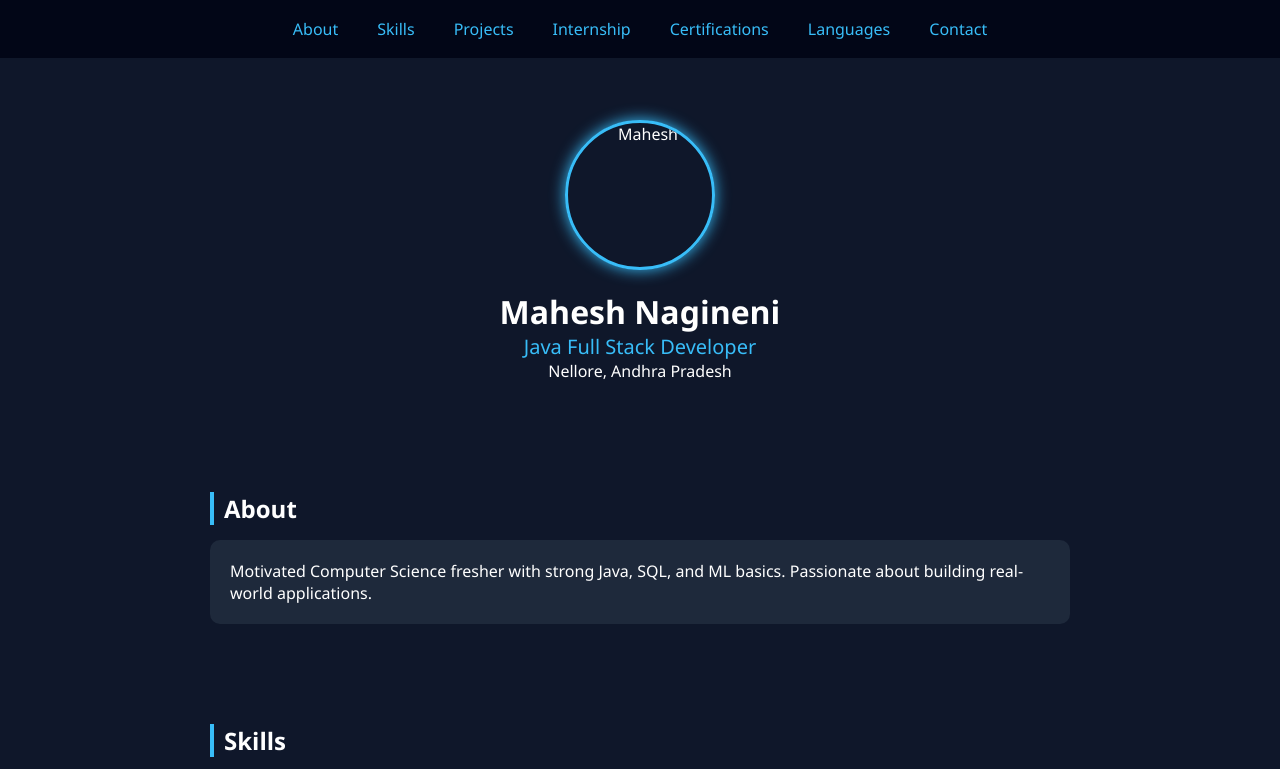
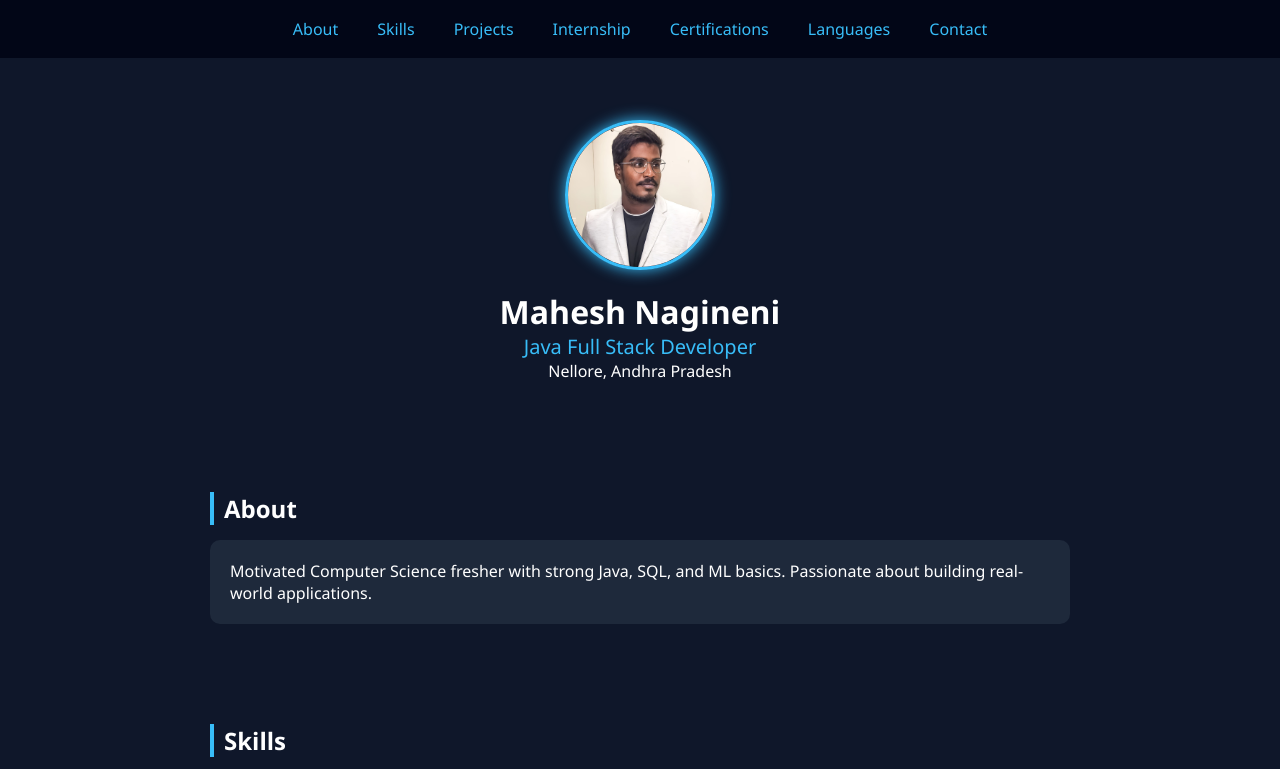
Before and after one commit to Mahesh-Nagineni/Portfolio, a plain HTML site: page index.html in a window 1280 px wide. Shown: the top 769 px of the page. Drawn offline with Linux system fonts and the light colour scheme; the site is published under a folder, as on GitHub Pages, so addresses that start at the root find nothing.

Commit message:
Update index.html

```diff
--- a/index.html
+++ b/index.html
@@ -162,7 +162,7 @@ button{
 </nav>
 
 <header>
- <img src="/Meee.jpg" alt="Mahesh" class="profile-pic">
+ <img src="./Meee.jpg" alt="Mahesh" class="profile-pic">
 <h1>Mahesh Nagineni</h1>
 <div id="typing"></div>
 <p>Nellore, Andhra Pradesh</p>
```
